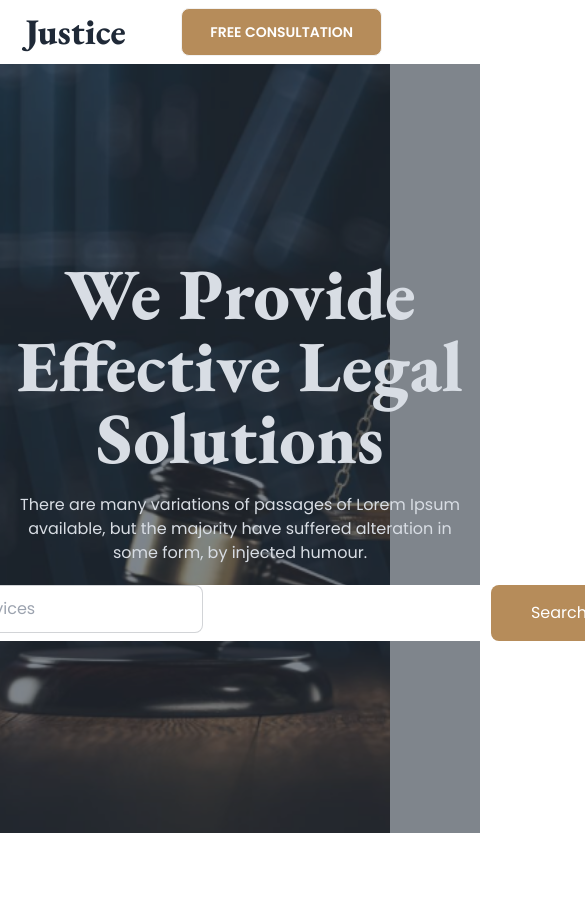
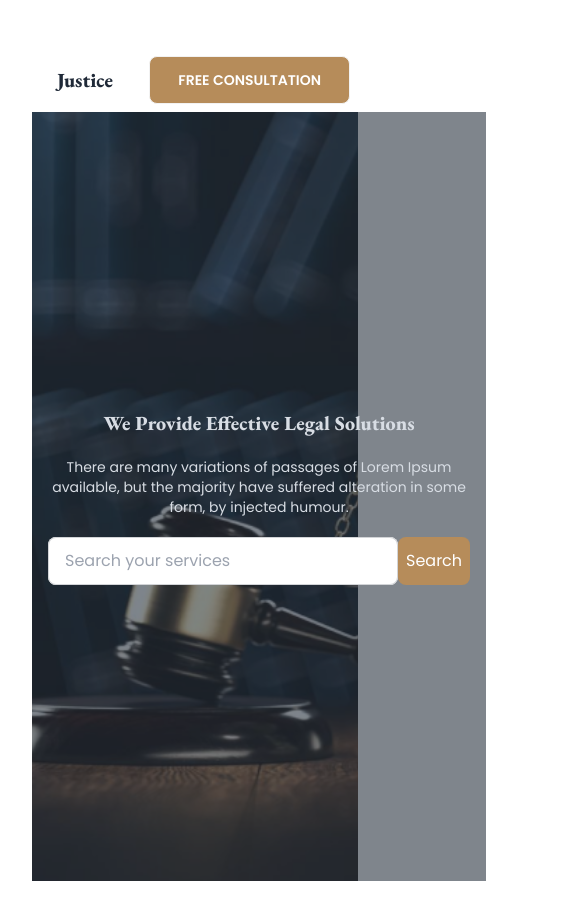
Before and after one commit to Jahid2121/legal-solution-website, a plain HTML site: page index.html in a window 390 px wide. Shown: the top 920 px of the page, 585 px wide, since content can reach past the window. Before the commit the page ends 844 px from the top, so only its background shows below. Drawn offline with nearby package versions, Linux system fonts and the light colour scheme.

Commit message:
added banner with responsive

```diff
--- a/index.html
+++ b/index.html
@@ -40,17 +40,17 @@
     }
 </style>
 </head>
-<body class="max-w-screen-xl mx-auto">
+<body>
     <!-- header section -->
-    <header>
-        <nav>
+    <header  class="max-w-screen-xl mx-auto px-8 mt-12 mb-32">
+        <nav >
             <!-- navbar -->
             <div class="navbar bg-base-100">
                 <div class="navbar-start">
                   <div class="dropdown">
 
                   </div>
-                  <a class=" btn btn-ghost normal-case text-4xl font-extrabold font-garamond ">Justice</a>
+                  <a class=" btn btn-ghost normal-case text-xl lg:text-4xl font-extrabold font-garamond ">Justice</a>
                 </div>
                 <div class="navbar-center hidden lg:flex">
                   <ul class="menu font-poppins font-normal menu-horizontal text-base px-1">
@@ -66,23 +66,28 @@
                 </div>
               </div>
         </nav>
+        <!-- banner section -->
         <div class="hero min-h-[calc(100vh-75px)]" style="background-image: url('./images/banner.png')">
             <div class="hero-overlay bg-opacity-60"></div>
             <div class="hero-content text-center text-neutral-content">
               <div class="max-w-md">
-                <h1 class="mb-5 text-7xl font-garamond font-extrabold">We Provide Effective Legal Solutions</h1>
-                <p class="mb-5 font-poppins font-normal">There are many variations of passages of Lorem Ipsum available, but the majority have suffered alteration in some form, by injected humour.</p>
+                <h1 class="mb-5 text-xl lg:text-7xl font-garamond font-extrabold">We Provide Effective Legal Solutions</h1>
+                <p class="mb-5 font-poppins text-sm lg:text-xl font-normal">There are many variations of passages of Lorem Ipsum available, but the majority have suffered alteration in some form, by injected humour.</p>
 
               <div class="flex justify-center">
-                <div class="pr-72 bg-white rounded-lg font-poppins font-normal">
+                <div class="lg:pr-72 bg-white rounded-lg font-poppins font-normal">
                     <input type="text" placeholder="Search your services" class="input input-bordered" />
                 </div>
-              <button class="px-10 py-4 rounded-lg font-poppins bg-button-primary text-white">Search</button>
+              <button class="px-2 py-2 lg:px-10 lg:py-4 rounded-lg font-poppins bg-button-primary text-white">Search</button>
             </div>
               </div>
             </div>
           </div>
     </header>
+    <!-- legal practise area section -->
+    <section>
+
+    </section>
     <main>
 
     </main>
```
